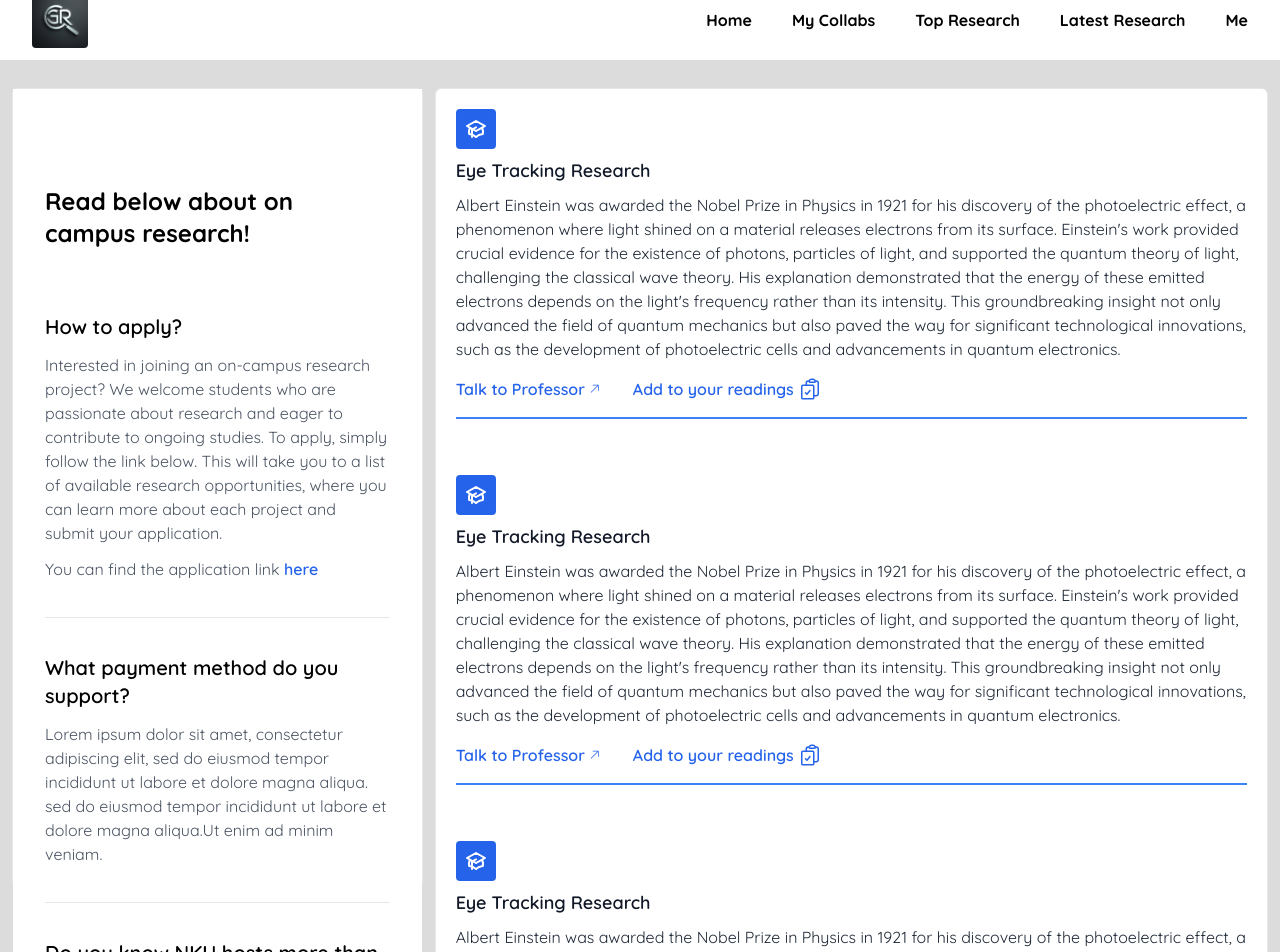
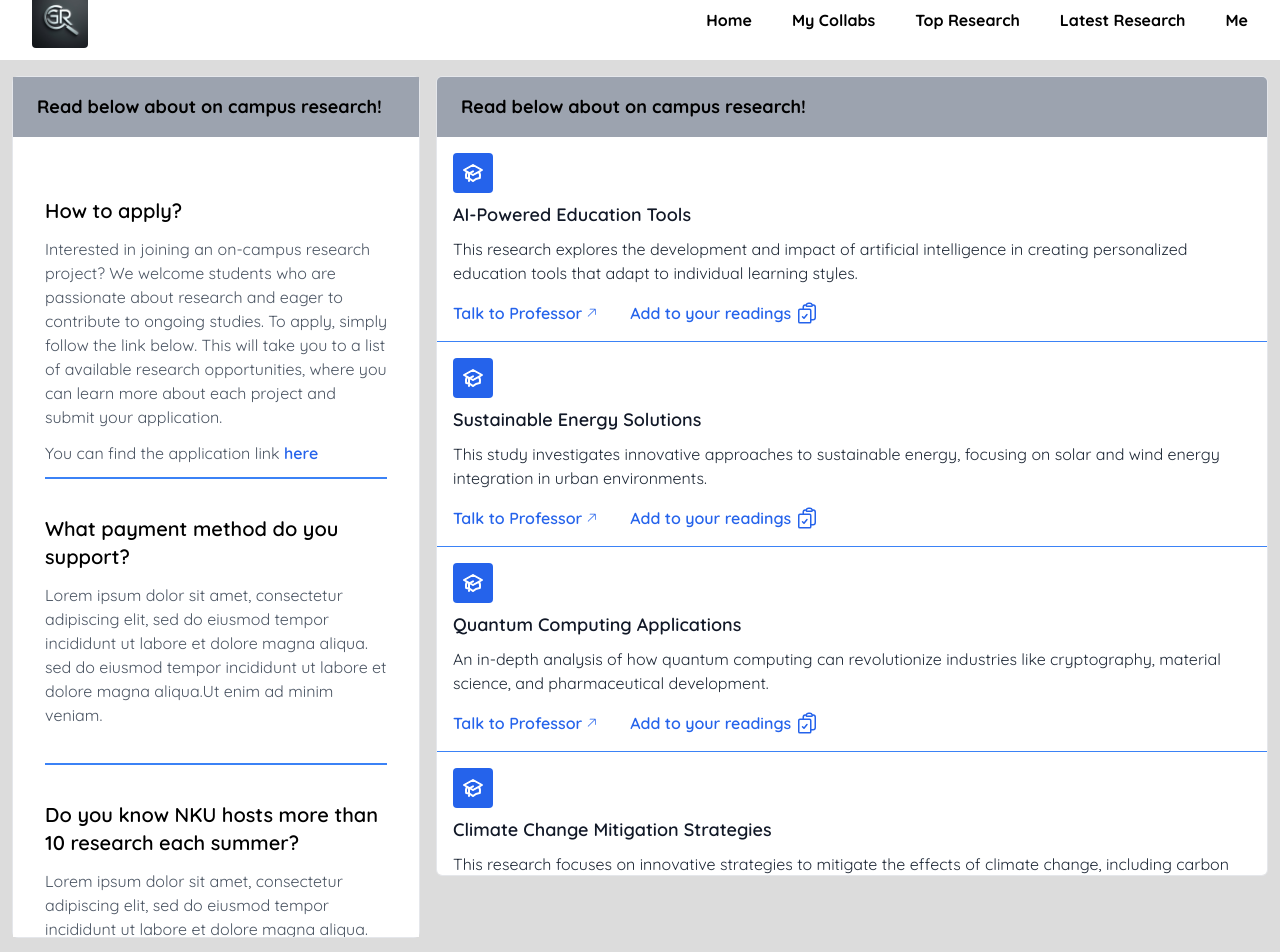
Before and after one commit to ResearchCollaborationApp/researchAndProjectCollab, a React (Create React App) app: page /createprofile/feedpage/topresearchpage in a window 1280 px wide. Shown: the part 20-972 px from the top of the page. Built offline with nearby package versions, Linux system fonts and the light colour scheme.

Commit message:
several like and comment buttons handled

```diff
--- a/src/Components/feedpage/feedPage.js
+++ b/src/Components/feedpage/feedPage.js
@@ -13,11 +13,10 @@ export default function FeedPage() {
     <>
     <div className="grid px-1 grid-cols-1 md:grid-cols-2 lg:grid-cols-7 lg:gap-3 lg:mx-3 lg:px-8">
       <div className="h-fit hidden lg:block md:block lg:col-span-2">
-        <div className="max-w-sm overflow-hidden shadow-md">
+        <div className="max-w-sm h-screen overflow-y-auto shadow-md">
           <h1 className=" bg-gray-400 px-6 py-4 font-bold text-lg">
             Top Research in School
           </h1>
-          <TopResearch/>
           <TopResearch/>
         </div>
       </div>
--- a/src/Components/feedpage/topResearch.js
+++ b/src/Components/feedpage/topResearch.js
@@ -1,8 +1,53 @@
+import { Link } from "react-router-dom";
 
-import { Link } from "react-router-dom";
-function TopResearch({inResearchPage}) {
+function TopResearch({ inResearchPage }) {
+  const researchArray = [
+    {
+      nameOfResearch: "AI-Powered Education Tools",
+      description: "This research explores the development and impact of artificial intelligence in creating personalized education tools that adapt to individual learning styles."
+    },
+    {
+      nameOfResearch: "Sustainable Energy Solutions",
+      description: "This study investigates innovative approaches to sustainable energy, focusing on solar and wind energy integration in urban environments."
+    },
+    {
+      nameOfResearch: "Quantum Computing Applications",
+      description: "An in-depth analysis of how quantum computing can revolutionize industries like cryptography, material science, and pharmaceutical development."
+    },
+    {
+      nameOfResearch: "Climate Change Mitigation Strategies",
+      description: "This research focuses on innovative strategies to mitigate the effects of climate change, including carbon capture and renewable energy adoption."
+    },
+    {
+      nameOfResearch: "Advanced Robotics in Healthcare",
+      description: "Exploring the use of advanced robotics in medical surgeries, rehabilitation, and elderly care to improve patient outcomes."
+    },
+    {
+      nameOfResearch: "Neuroscience and Cognitive Development",
+      description: "A study on how neuroscience contributes to our understanding of cognitive development and the potential for enhancing learning processes."
+    },
+    {
+      nameOfResearch: "Blockchain Technology in Supply Chain Management",
+      description: "This research examines the role of blockchain technology in improving transparency, security, and efficiency in supply chain management."
+    },
+    {
+      nameOfResearch: "Genetic Engineering and CRISPR",
+      description: "An exploration of the ethical and scientific implications of genetic engineering and CRISPR technology in modern medicine."
+    },
+    {
+      nameOfResearch: "Cybersecurity Threats and Defense Mechanisms",
+      description: "A comprehensive study on emerging cybersecurity threats and the development of advanced defense mechanisms to protect data integrity."
+    },
+    {
+      nameOfResearch: "Autonomous Vehicles and Urban Planning",
+      description: "Investigating the impact of autonomous vehicles on urban planning, traffic management, and future city infrastructure."
+    }
+  ];
+
   return (
-    <div className="p-5 bg-white ">
+    <div className="divide-y divide-blue-500">
+      {researchArray.map((research, index) => (
+        <div key={index} className="p-4 bg-white">
           <span className="inline-block rounded bg-blue-600 p-2 text-white">
             <svg
               xmlns="http://www.w3.org/2000/svg"
@@ -19,49 +64,79 @@ function TopResearch({inResearchPage}) {
                 strokeLinecap="round"
                 strokeLinejoin="round"
                 strokeWidth="2"
-                  d="M12 14l9-5-9-5-9 5 9 5zm0 0l6.16-3.422a12.083 12.083 0 01.665 6.479A11.952 11.952 0 0012 20.055a11.952 11.952 0 00-6.824-2.998 12.078 12.078 0 01.665-6.479L12 14zm-4 6v-7.5l4-2.222"
+                d="M12 14l9-5-9-5-9 5zm0 0l6.16-3.422a12.083 12.083 0 01.665 6.479A11.952 11.952 0 0012 20.055a11.952 11.952 0 00-6.824-2.998 12.078 12.078 0 01.665-6.479L12 14zm-4 6v-7.5l4-2.222"
               />
             </svg>
           </span>
           <h3 className="mt-0.5 text-lg font-semibold text-gray-900">
-               Eye Tracking Research
+            {research.nameOfResearch}
           </h3>
-            <p className={`mt-2 ${inResearchPage? 'line-clamp-none' : 'line-clamp-3'} text-md/relaxed text-gray-800`}>
-            Albert Einstein was awarded the Nobel Prize in Physics in 1921 for his discovery of the photoelectric effect, a phenomenon where light shined on a material releases electrons from its surface. Einstein's work provided crucial evidence for the existence of photons, particles of light, and supported the quantum theory of light, challenging the classical wave theory. His explanation demonstrated that the energy of these emitted electrons depends on the light's frequency rather than its intensity. This groundbreaking insight not only advanced the field of quantum mechanics but also paved the way for significant technological innovations, such as the development of photoelectric cells and advancements in quantum electronics.
+          <p
+            className={`mt-2 ${
+              inResearchPage ? "line-clamp-none" : "line-clamp-3"
+            } text-md/relaxed text-gray-800`}
+          >
+            {research.description}
           </p>
-            {
-              inResearchPage ?
-              (
-                <div className = "flex gap-8">
-                  <Link to="#" className="mt-4 inline-flex items-center gap-1 text-md font-semibold text-blue-600">
+          {inResearchPage ? (
+            <div className="flex gap-8">
+              <Link
+                to="#"
+                className="mt-4 inline-flex items-center gap-1 text-md font-semibold text-blue-600"
+              >
                 Talk to Professor
-                  <svg xmlns="http://www.w3.org/2000/svg" viewBox="0 0 25 25" fill="currentColor" className="size-3">
-                    <path fillRule="evenodd" d="M8.25 3.75H19.5a.75.75 0 0 1 .75.75v11.25a.75.75 0 0 1-1.5 0V6.31L5.03 20.03a.75.75 0 0 1-1.06-1.06L17.69 5.25H8.25a.75.75 0 0 1 0-1.5Z" clipRule="evenodd" />
+                <svg
+                  xmlns="http://www.w3.org/2000/svg"
+                  viewBox="0 0 25 25"
+                  fill="currentColor"
+                  className="size-3"
+                >
+                  <path
+                    fillRule="evenodd"
+                    d="M8.25 3.75H19.5a.75.75 0 0 1 .75.75v11.25a.75.75 0 0 1-1.5 0V6.31L5.03 20.03a.75.75 0 0 1-1.06-1.06L17.69 5.25H8.25a.75.75 0 0 1 0-1.5Z"
+                    clipRule="evenodd"
+                  />
                 </svg>
               </Link>
-                  <Link to="#" className=" mt-4 inline-flex items-center gap-1 text-md font-semibold text-blue-600">
+              <Link
+                to="#"
+                className="mt-4 inline-flex items-center gap-1 text-md font-semibold text-blue-600"
+              >
                 Add to your readings
-                  <svg xmlns="http://www.w3.org/2000/svg" fill="none" viewBox="0 0 24 24" strokeWidth={1.5} stroke="currentColor" className="size-6">
-                    <path strokeLinecap="round" strokeLinejoin="round" d="M11.35 3.836c-.065.21-.1.433-.1.664 0 .414.336.75.75.75h4.5a.75.75 0 0 0 .75-.75 2.25 2.25 0 0 0-.1-.664m-5.8 0A2.251 2.251 0 0 1 13.5 2.25H15c1.012 0 1.867.668 2.15 1.586m-5.8 0c-.376.023-.75.05-1.124.08C9.095 4.01 8.25 4.973 8.25 6.108V8.25m8.9-4.414c.376.023.75.05 1.124.08 1.131.094 1.976 1.057 1.976 2.192V16.5A2.25 2.25 0 0 1 18 18.75h-2.25m-7.5-10.5H4.875c-.621 0-1.125.504-1.125 1.125v11.25c0 .621.504 1.125 1.125 1.125h9.75c.621 0 1.125-.504 1.125-1.125V18.75m-7.5-10.5h6.375c.621 0 1.125.504 1.125 1.125v9.375m-8.25-3 1.5 1.5 3-3.75" />
+                <svg
+                  xmlns="http://www.w3.org/2000/svg"
+                  fill="none"
+                  viewBox="0 0 24 24"
+                  strokeWidth={1.5}
+                  stroke="currentColor"
+                  className="size-6"
+                >
+                  <path
+                    strokeLinecap="round"
+                    strokeLinejoin="round"
+                    d="M11.35 3.836c-.065.21-.1.433-.1.664 0 .414.336.75.75.75h4.5a.75.75 0 0 0 .75-.75 2.25 2.25 0 0 0-.1-.664m-5.8 0A2.251 2.251 0 0 1 13.5 2.25H15c1.012 0 1.867.668 2.15 1.586m-5.8 0c-.376.023-.75.05-1.124.08C9.095 4.01 8.25 4.973 8.25 6.108V8.25m8.9-4.414c.376.023.75.05 1.124.08 1.131.094 1.976 1.057 1.976 2.192V16.5A2.25 2.25 0 0 1 18 18.75h-2.25m-7.5-10.5H4.875c-.621 0-1.125.504-1.125 1.125v11.25c0 .621.504 1.125 1.125 1.125h9.75c.621 0 1.125-.504 1.125-1.125V18.75m-7.5-10.5h6.375c.621 0 1.125.504 1.125 1.125v9.375m-8.25-3 1.5 1.5 3-3.75"
+                  />
                 </svg>
               </Link>
             </div>
-              ):
-              (
+          ) : (
             <Link
               to="topresearchpage"
-                className="group mt-4 inline-flex items-center gap-1 text-sm font-semibold ">
+              className="group mt-4 inline-flex items-center gap-1 text-sm font-semibold"
+            >
               Find out more
-                <span aria-hidden="true" className="block transition-all group-hover:ms-0.5 rtl:rotate-180">
+              <span
+                aria-hidden="true"
+                className="block transition-all group-hover:ms-0.5 rtl:rotate-180"
+              >
                 &rarr;
               </span>
             </Link>
-              )
-            }
-
-            <hr className="border-t-2 border-blue-500 my-4" />
+          )}
         </div>
-  )
+      ))}
+    </div>
+  );
 }
 
 export default TopResearch;
--- a/src/Components/navPages/topResearchPage.js
+++ b/src/Components/navPages/topResearchPage.js
@@ -1,34 +1,37 @@
 import TopResearch from "../feedpage/topResearch"
-
+import Footer from "../footer/footer"
 function TopResearchPage() {
   return (
-    <div className='grid grid-cols-1 lg:grid-cols-3 gap-3 p-3'>
-        <div className= "h-screen bg-slate-300 border rounded-md ">
-            <section class="py-10 bg-white sm:py-16 lg:py-24">
-                <div class="max-w-6xl px-4 mx-auto sm:px-6 lg:px-8">
-                    <h2 class="text-3xl font-bold leading-tight text-black sm:text-4xl lg:text-2xl">Read below about on campus research!</h2>
-                    <div class="flow-root mt-12 sm:mt-16">
-                        <div class="divide-y divide-gray--200 -my-9">
-                            <div class="py-9">
-                                <p class="text-xl font-semibold text-black">How to apply?</p>
-                                <p class="mt-3 text-base text-gray-600">Interested in joining an on-campus research project? We welcome students who are passionate about research and eager to contribute to ongoing studies. To apply, simply follow the link below. This will take you to a list of available research opportunities, where you can learn more about each project and submit your application.</p>
-                                <p class="mt-3 text-base text-gray-600">You can find the application link <a href="" className="font-semibold text-blue-600">here</a></p>
+    <div className=" px-3">
+        <div className='grid grid-cols-1 lg:grid-cols-3 gap-4'>
+            <div className= " bg-slate-300 border rounded-md ">
+                <h1 className=" bg-gray-400 px-6 py-4 font-bold text-lg">
+                Read below about on campus research!
+                </h1>
+                <section className="py-10 h-screen bg-white sm:py-16 lg:py-24 overflow-y-auto">
+                    <div className="max-w-6xl px-4 mx-auto sm:px-6 lg:px-8">
+                        <div className="">
+                        <div className="divide-y-2 divide-blue-500 -my-9">
+                                <div>
+                                    <p className="text-xl font-semibold text-black">How to apply?</p>
+                                    <p className="mt-3 text-base text-gray-600">Interested in joining an on-campus research project? We welcome students who are passionate about research and eager to contribute to ongoing studies. To apply, simply follow the link below. This will take you to a list of available research opportunities, where you can learn more about each project and submit your application.</p>
+                                    <p className="mt-3 mb-3 text-base text-gray-600">You can find the application link <a href="" className="font-semibold text-blue-600">here</a></p>
                                 </div>
 
-                            <div class="py-9">
-                                <p class="text-xl font-semibold text-black">What payment method do you support?</p>
-                                <p class="mt-3 text-base text-gray-600">Lorem ipsum dolor sit amet, consectetur adipiscing elit, sed do eiusmod tempor incididunt ut labore et dolore magna aliqua. sed do eiusmod tempor incididunt ut labore et dolore magna aliqua.Ut enim ad minim veniam.</p>
+                                <div className="py-9">
+                                    <p className="text-xl font-semibold text-black">What payment method do you support?</p>
+                                    <p className="mt-3 text-base text-gray-600">Lorem ipsum dolor sit amet, consectetur adipiscing elit, sed do eiusmod tempor incididunt ut labore et dolore magna aliqua. sed do eiusmod tempor incididunt ut labore et dolore magna aliqua.Ut enim ad minim veniam.</p>
                                 </div>
 
-                            <div class="py-9">
-                                <p class="text-xl font-semibold text-black">Do you know NKU hosts more than 10 research each summer?</p>
-                                <p class="mt-3 text-base text-gray-600">Lorem ipsum dolor sit amet, consectetur adipiscing elit, sed do eiusmod tempor incididunt ut labore et dolore magna aliqua. Ut enim ad minim veniam, quis nostrud exercitation ullamco laboris nisi ut aliquip ex ea commodo consequat.</p>
+                                <div className="py-9">
+                                    <p className="text-xl font-semibold text-black">Do you know NKU hosts more than 10 research each summer?</p>
+                                    <p className="mt-3 text-base text-gray-600">Lorem ipsum dolor sit amet, consectetur adipiscing elit, sed do eiusmod tempor incididunt ut labore et dolore magna aliqua. Ut enim ad minim veniam, quis nostrud exercitation ullamco laboris nisi ut aliquip ex ea commodo consequat.</p>
                                 </div>
 
-                            <div class="py-9">
-                                <p class="text-xl font-semibold text-black">How do you provide support?</p>
-                                <p class="mt-3 text-base text-gray-600">
-                                    Lorem ipsum dolor sit amet, consectetur adipiscing elit, sed do eiusmod tempor incididunt <a href="#" title="" class="text-blue-600 transition-all duration-200 hover:text-blue-700 focus:text-blue-700 hover:underline">support@Celebration.com</a>
+                                <div className="py-9">
+                                    <p className="text-xl font-semibold text-black">How do you provide support?</p>
+                                    <p className="mt-3 text-base text-gray-600">
+                                        Lorem ipsum dolor sit amet, consectetur adipiscing elit, sed do eiusmod tempor incididunt <a href="#" title="" className="text-blue-600 transition-all duration-200 hover:text-blue-700 focus:text-blue-700 hover:underline">support@Celebration.com</a>
                                     </p>
                                 </div>
                             </div>
@@ -36,12 +39,14 @@ function TopResearchPage() {
                     </div>
                 </section>
             </div>
-        <div className= "h-fit overflow-y-scroll bg-slate-300 lg:col-span-2 border rounded-md">
+            <div className= "h-screen overflow-y-auto bg-slate-300 lg:col-span-2 border rounded-md right">
+                <h1 className=" bg-gray-400 px-6 py-4 font-bold text-lg sticky top-0">
+                Read below about on campus research!
+                </h1>
                 <TopResearch inResearchPage = {true}/>
-          <TopResearch inResearchPage={true}/>
-          <TopResearch inResearchPage={true}/>
-          <TopResearch inResearchPage={true}/>
             </div>
+        </div>
+        <Footer/>
     </div>
   )
 }
```
Also changed, not shown: src/Components/feedpage/scrollingfeed/postCard.js (+34 -0 lines), public/app_logo.jpeg. Lines whose indentation alone changed are shown as unchanged.
